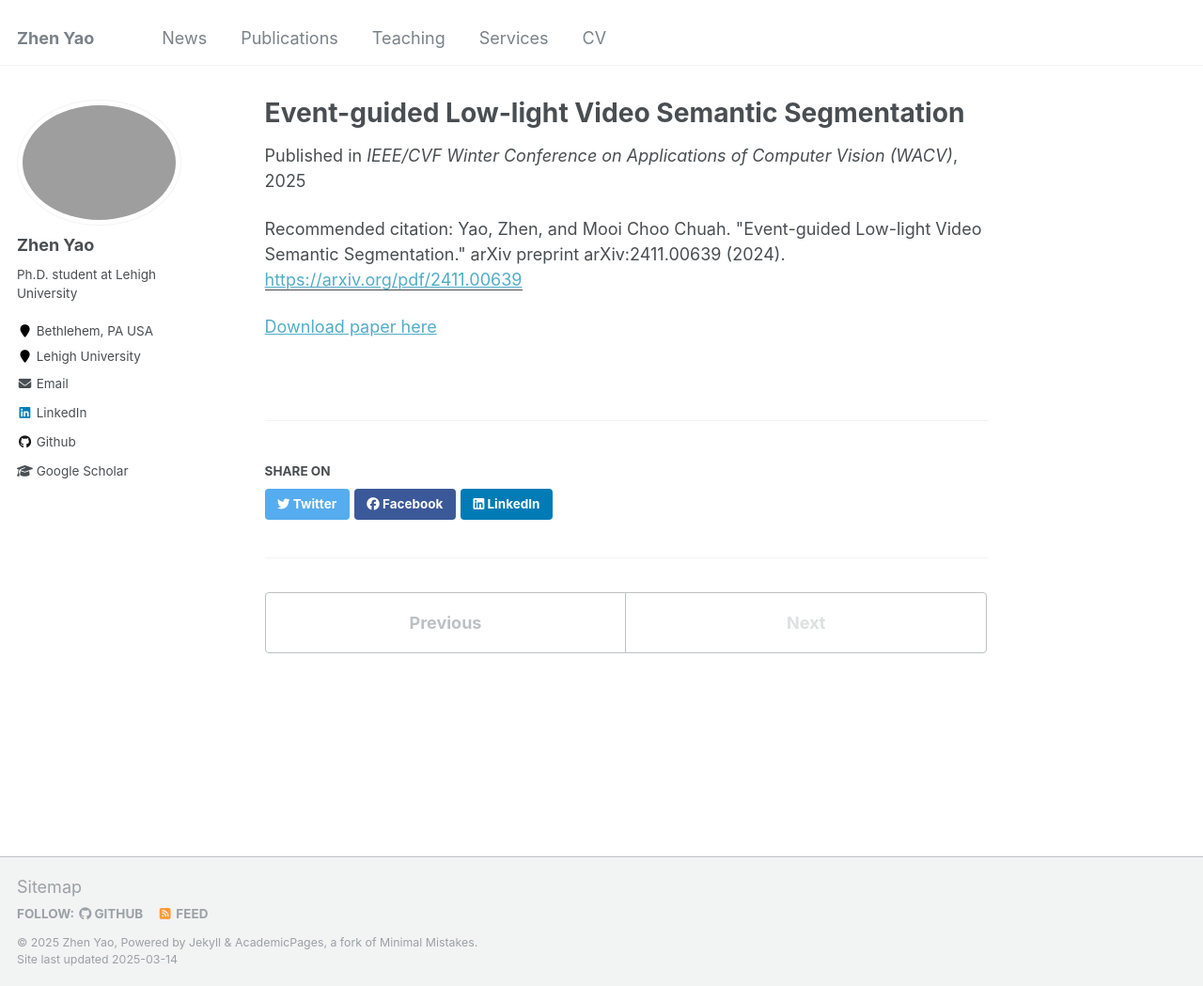
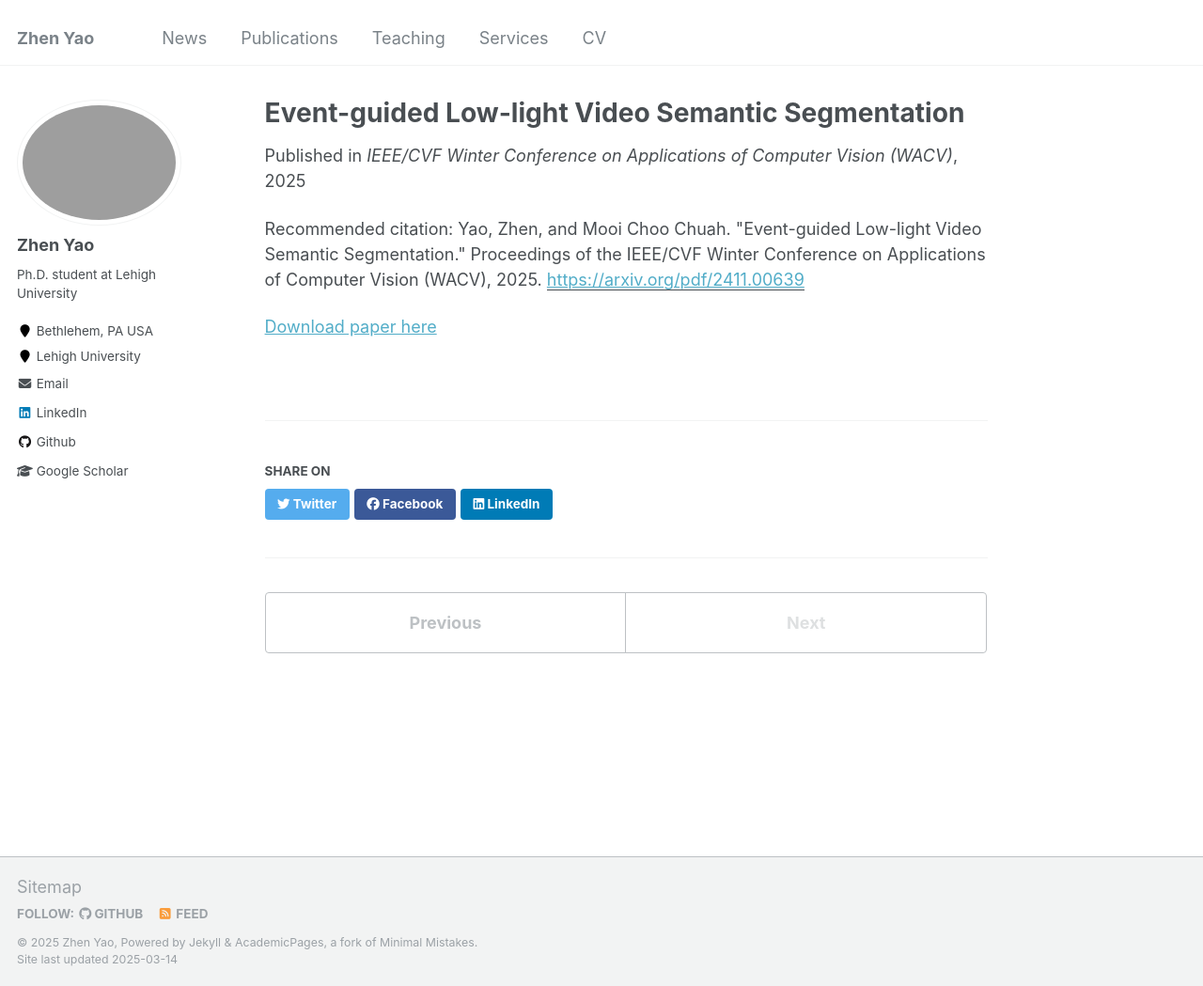
Before and after one commit to zyaocoder/zyaocoder.github.io, a Jekyll site: the page built from _publications/2025_wacv_evsnet.md, in a window 1280 px wide and 1049 px high. Shown: the whole window at 94% size. Built offline with Jekyll 4.4.1, drawn with Linux system fonts in a browser that asks for light colours.

Commit message:
Update 2025_wacv_evsnet.md

```diff
--- a/_publications/2025_wacv_evsnet.md
+++ b/_publications/2025_wacv_evsnet.md
@@ -7,7 +7,7 @@ venue: 'IEEE/CVF Winter Conference on Applications of Computer Vision (WACV)'
 paperurl: 'https://arxiv.org/pdf/2411.00639'
 codeurl: #
 authors: '<strong>Zhen Yao</strong>, Mooi Choo Chuah'
-citation: 'Yao, Zhen, and Mooi Choo Chuah. "Event-guided Low-light Video Semantic Segmentation." arXiv preprint arXiv:2411.00639 (2024).'
+citation: 'Yao, Zhen, and Mooi Choo Chuah. "Event-guided Low-light Video Semantic Segmentation." Proceedings of the IEEE/CVF Winter Conference on Applications of Computer Vision (WACV), 2025.'
 image: '../images/2025_wacv_evsnet.png'
 ---
 
```
